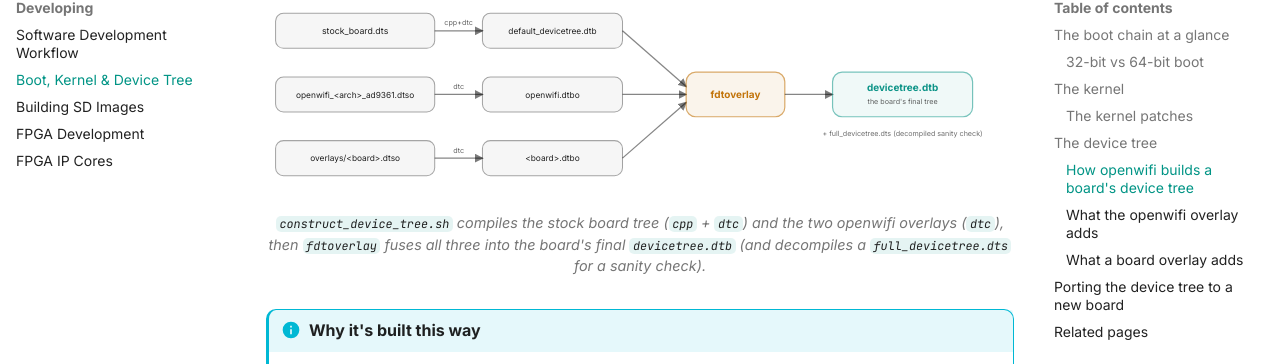
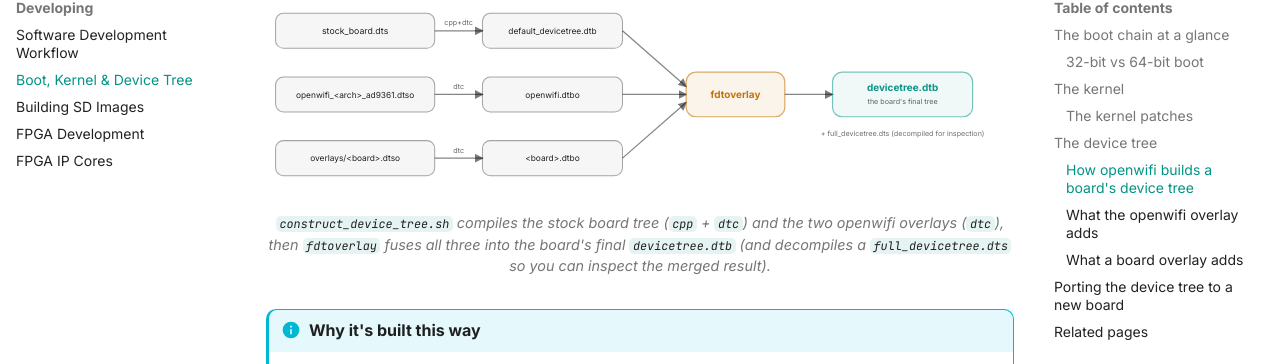
Before and after one commit to ThomasMontanoGames/OpenWifi-Wiki, an MkDocs documentation site: the page built from docs/Boot-Kernel-Device-Tree.md, in a window 1280 px wide and 900 px high, scrolled down 3917 px. Shown: the part 131-495 px from the top of the window. Built offline with MkDocs 1.6.1 and Material for MkDocs 9.7.7, drawn with Linux system fonts in a browser that asks for light colours; comment, search, counter and statistics services are not loaded.

Commit message:
Replace English idioms with plain phrasing for non-native readers

```diff
--- a/docs/Boot-Kernel-Device-Tree.md
+++ b/docs/Boot-Kernel-Device-Tree.md
@@ -155,7 +155,7 @@ Three ingredients go in:
 The script compiles each overlay with `dtc`, preprocesses and compiles the stock `.dts`, then fuses them with `fdtoverlay`:
 
 <figure>
-<svg viewBox="0 0 940 240" role="img" aria-label="How construct_device_tree.sh builds a board device tree: the stock_board.dts is compiled with cpp and dtc into default_devicetree.dtb; the shared openwifi overlay and the per-board overlay are each compiled with dtc into .dtbo files; fdtoverlay then fuses all three into the board's devicetree.dtb, plus a decompiled full_devicetree.dts for a sanity check." style="width:100%;height:auto;max-width:940px;font-family:inherit;font-size:13px">
+<svg viewBox="0 0 940 240" role="img" aria-label="How construct_device_tree.sh builds a board device tree: the stock_board.dts is compiled with cpp and dtc into default_devicetree.dtb; the shared openwifi overlay and the per-board overlay are each compiled with dtc into .dtbo files; fdtoverlay then fuses all three into the board's devicetree.dtb, plus a decompiled full_devicetree.dts for inspection." style="width:100%;height:auto;max-width:940px;font-family:inherit;font-size:13px">
   <defs>
     <marker id="dt-arrow" viewBox="0 0 10 10" refX="8.5" refY="5" markerWidth="7" markerHeight="7" orient="auto-start-reverse">
       <path d="M0,0 L10,5 L0,10 z" fill="currentColor" fill-opacity="0.6"/>
@@ -210,9 +210,9 @@ The script compiles each overlay with `dtc`, preprocesses and compiles the stock
   <rect x="712" y="92" width="176" height="56" rx="12" fill="#0d9488" fill-opacity="0.06" stroke="#0d9488" stroke-opacity="0.55" stroke-width="1.5"/>
   <text x="800" y="116" text-anchor="middle" font-size="12.5" font-weight="700" fill="#0d9488">devicetree.dtb</text>
   <text x="800" y="132" text-anchor="middle" font-size="9" fill="currentColor" fill-opacity="0.7">the board's final tree</text>
-  <text x="800" y="172" text-anchor="middle" font-size="9" fill="currentColor" fill-opacity="0.65">+ full_devicetree.dts (decompiled sanity check)</text>
+  <text x="800" y="172" text-anchor="middle" font-size="9" fill="currentColor" fill-opacity="0.65">+ full_devicetree.dts (decompiled for inspection)</text>
 </svg>
-<figcaption><em><code>construct_device_tree.sh</code> compiles the stock board tree (<code>cpp</code> + <code>dtc</code>) and the two openwifi overlays (<code>dtc</code>), then <code>fdtoverlay</code> fuses all three into the board's final <code>devicetree.dtb</code> (and decompiles a <code>full_devicetree.dts</code> for a sanity check).</em></figcaption>
+<figcaption><em><code>construct_device_tree.sh</code> compiles the stock board tree (<code>cpp</code> + <code>dtc</code>) and the two openwifi overlays (<code>dtc</code>), then <code>fdtoverlay</code> fuses all three into the board's final <code>devicetree.dtb</code> (and decompiles a <code>full_devicetree.dts</code> so you can inspect the merged result).</em></figcaption>
 </figure>
 
 !!! info "Why it's built this way"
```
Also changed, not shown: docs/Operating-Modes.md (+2 -2 lines), docs/Research-Features.md (+2 -2 lines), docs/Software-Development-Workflow.md (+1 -1 lines).
